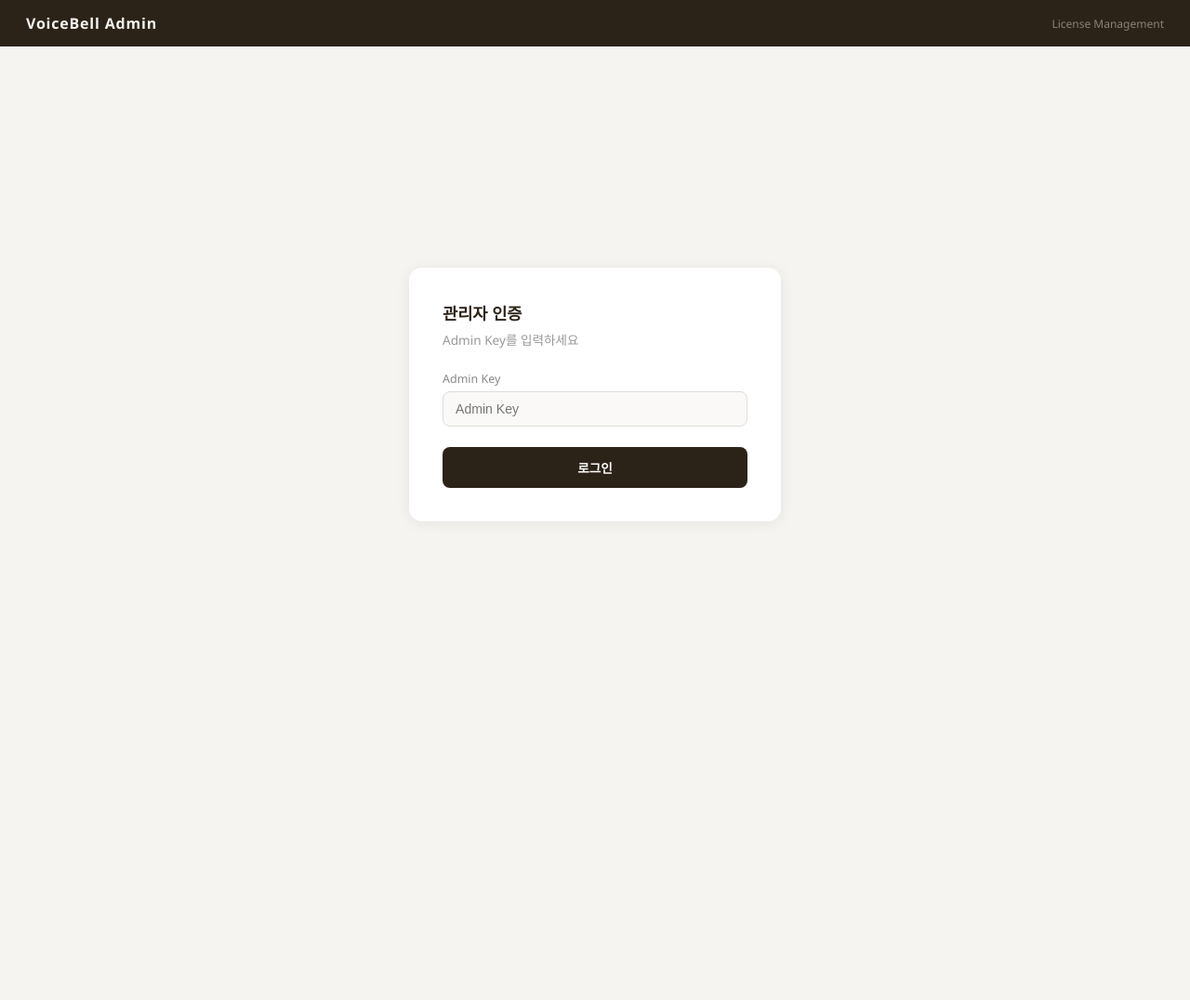
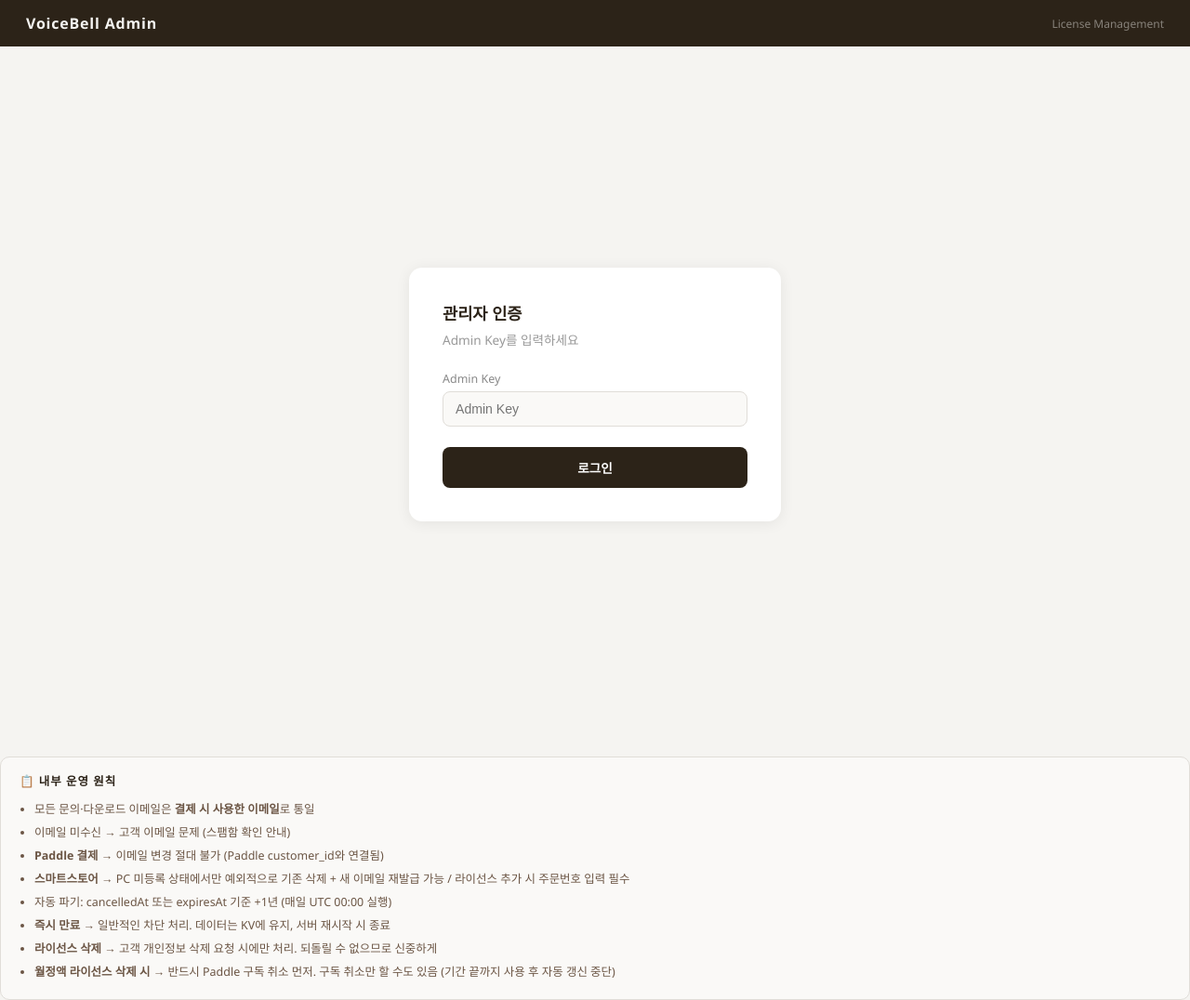
Before and after one commit to voicebell2026/voicebell2026, a plain HTML site: page admin.html in a window 1280 px wide. Shown: the whole page at 93% size. Before the commit the page ends 800 px from the top, so only its background shows below. Drawn offline with Linux system fonts and the light colour scheme.

Commit message:
Add files via upload

```diff
--- a/admin.html
+++ b/admin.html
@@ -137,18 +137,6 @@
       <button onclick="savePaddleKeyExpiry()" style="padding:4px 10px; background:#2980b9; color:#fff; border:none; border-radius:6px; font-size:0.78rem; cursor:pointer; font-weight:600;">저장</button>
       <button onclick="togglePaddleKeyEdit()" style="padding:4px 10px; border:1.5px solid #aaa; background:transparent; color:#aaa; border-radius:6px; font-size:0.78rem; cursor:pointer;">취소</button>
     </div>
-  </div>
-
-  <!-- 내부 운영 원칙 -->
-  <div style="border:1px solid #e0ddd8; border-radius:10px; padding:16px 20px; background:#faf9f7; margin-bottom:16px;">
-    <div style="font-size:0.78rem; font-weight:600; color:#2C2318; margin-bottom:10px; letter-spacing:1px;">📋 내부 운영 원칙</div>
-    <ul style="font-size:0.78rem; color:#6B5544; line-height:2; margin:0; padding-left:16px;">
-      <li>모든 문의·다운로드 이메일은 <strong>결제 시 사용한 이메일</strong>로 통일</li>
-      <li>이메일 미수신 → 고객 이메일 문제 (스팸함 확인 안내)</li>
-      <li><strong>Paddle 결제</strong> → 이메일 변경 절대 불가 (Paddle customer_id와 연결됨)</li>
-      <li><strong>스마트스토어</strong> → PC 미등록 상태에서만 예외적으로 기존 삭제 + 새 이메일 재발급 가능</li>
-      <li>자동 파기: cancelledAt 또는 expiresAt 기준 +1년 (매일 UTC 00:00 실행)</li>
-    </ul>
   </div>
 
   <!-- 검색 -->
@@ -701,5 +689,20 @@ function toast(msg, isError=false) {
 }
 </script>
 
+  <!-- 내부 운영 원칙 -->
+  <div style="border:1px solid #e0ddd8; border-radius:10px; padding:16px 20px; background:#faf9f7; margin-top:16px;">
+    <div style="font-size:0.78rem; font-weight:600; color:#2C2318; margin-bottom:10px; letter-spacing:1px;">📋 내부 운영 원칙</div>
+    <ul style="font-size:0.78rem; color:#6B5544; line-height:2; margin:0; padding-left:16px;">
+      <li>모든 문의·다운로드 이메일은 <strong>결제 시 사용한 이메일</strong>로 통일</li>
+      <li>이메일 미수신 → 고객 이메일 문제 (스팸함 확인 안내)</li>
+      <li><strong>Paddle 결제</strong> → 이메일 변경 절대 불가 (Paddle customer_id와 연결됨)</li>
+      <li><strong>스마트스토어</strong> → PC 미등록 상태에서만 예외적으로 기존 삭제 + 새 이메일 재발급 가능 / 라이선스 추가 시 주문번호 입력 필수</li>
+      <li>자동 파기: cancelledAt 또는 expiresAt 기준 +1년 (매일 UTC 00:00 실행)</li>
+      <li><strong>즉시 만료</strong> → 일반적인 차단 처리. 데이터는 KV에 유지, 서버 재시작 시 종료</li>
+      <li><strong>라이선스 삭제</strong> → 고객 개인정보 삭제 요청 시에만 처리. 되돌릴 수 없으므로 신중하게</li>
+      <li><strong>월정액 라이선스 삭제 시</strong> → 반드시 Paddle 구독 취소 먼저. 구독 취소만 할 수도 있음 (기간 끝까지 사용 후 자동 갱신 중단)</li>
+    </ul>
+  </div>
+
 </body>
 </html>
```
